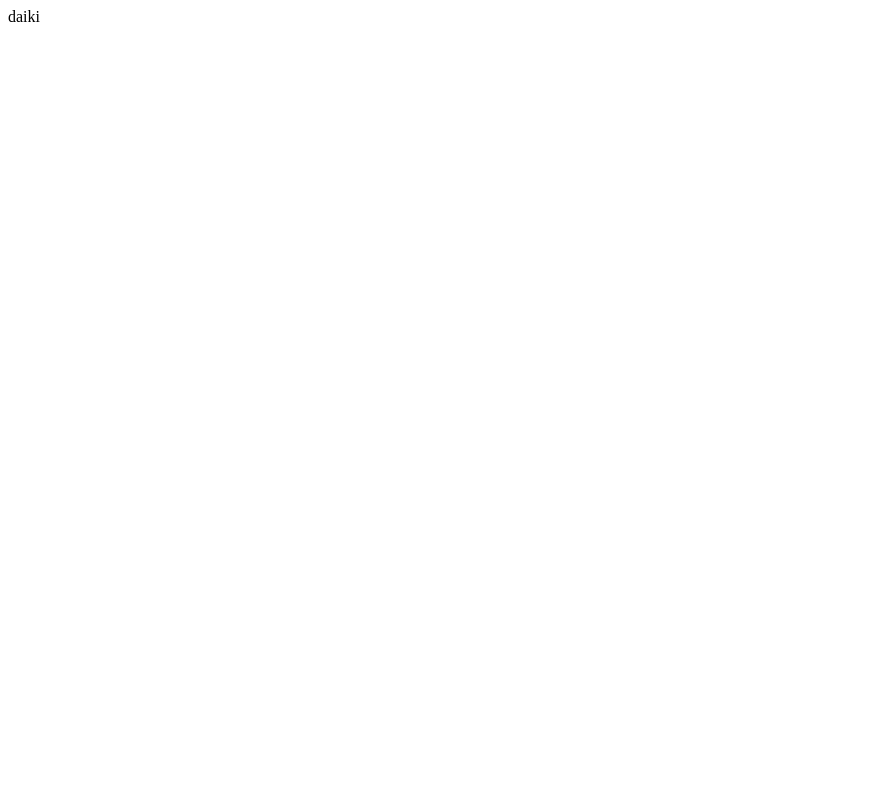
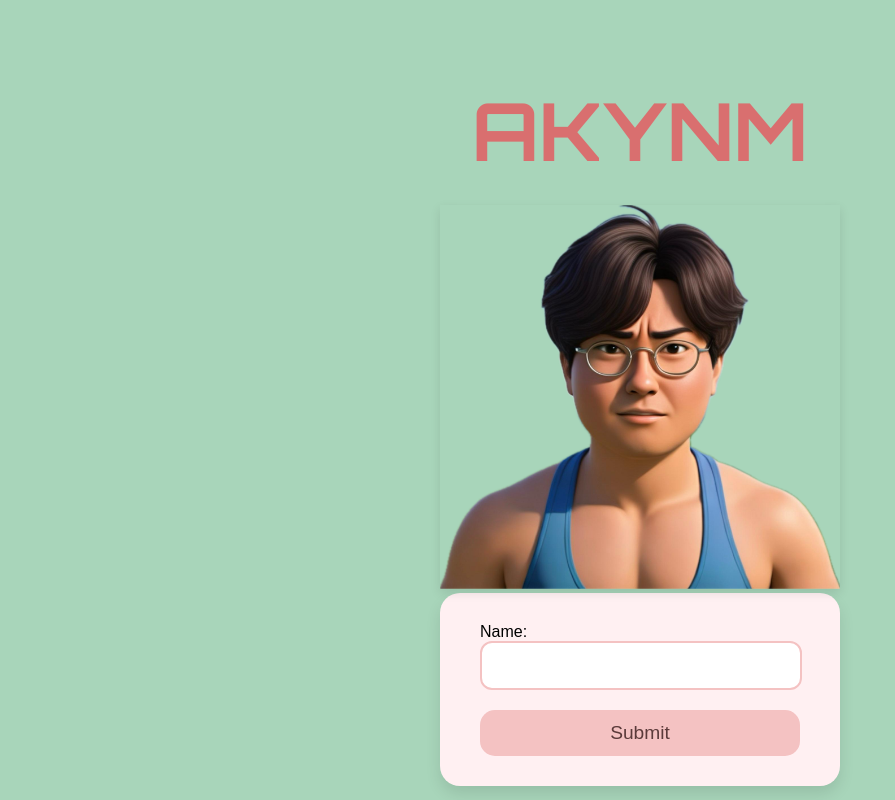
Before and after one commit to aibands/js-mini-app-1, a plain HTML site: page index.html in a window 1280 px wide. Shown: the whole page, without its empty margins (0-895 px from the left). Drawn offline with Linux system fonts and the light colour scheme.

Commit message:
complite

```diff
--- a/index.html
+++ b/index.html
@@ -1,15 +1,98 @@
 <!DOCTYPE html>
-<html lang="en">
+<html lang="ja">
 <head>
-    <meta charset="UTF-8">
-    <meta name="viewport" content="width=device-width, initial-scale=1.0">
-    <link rel="stylesheet" href="style.css">
-    <title>Homepage</title>
+<meta charset="UTF-8" />
+<meta name="viewport" content="width=device-width, initial-scale=1" />
+<title>ペットの名前入力</title>
+<link href="https://fonts.googleapis.com/css2?family=Orbitron:wght@700&display=swap" rel="stylesheet">
+<style>
+  body {
+    margin: 0;
+    background-color: #A8D5BA; /* ファンシーなグリーン */
+    font-family: 'Arial Rounded MT Bold', 'ヒラギノ丸ゴ Pro', 'メイリオ', sans-serif;
+    display: flex;
+    justify-content: center;
+    align-items: center;
+    height: 100vh;
+  }
+  .container {
+    background: #fff0f2; /* 桜色の超淡い背景 */
+    padding: 30px 40px;
+    border-radius: 20px;
+    box-shadow: 0 8px 15px rgba(0,0,0,0.1);
+    text-align: left;
+    width: 320px;
+  }
+  h1 {
+    color: #d96f6f; /* 桜色より少し濃い */
+    margin-bottom: 25px;
+    font-size: 5rem;
+    text-align: center;
+    font-family:'Orbitron', sans-serif;
+  }
+  input[type="text"] {
+    width: 90%;
+    padding: 12px 15px;
+    border: 2px solid #F4C2C2; /* 桜色の枠線 */
+    border-radius: 12px;
+    font-size: 1.1rem;
+    outline: none;
+    transition: border-color 0.3s ease;
+  }
+  input[type="text"]:focus {
+    border-color: #7AAE84; /* フォーカス時はグリーン系 */
+  }
+  button {
+    margin-top: 20px;
+    width: 100%;
+    background-color: #F4C2C2; /* 桜色 */
+    border: none;
+    padding: 12px;
+    border-radius: 15px;
+    font-size: 1.2rem;
+    color: #5B3A3A; /* 落ち着いた濃い色 */
+    cursor: pointer;
+    transition: background-color 0.3s ease;
+  }
+  button:hover {
+    background-color: #7AAE84; /* ホバーでファンシーグリーン */
+    color: white;
+  }
+
+  .username {
+    font-weight: bold;
+    color: #d96f6f; /* 桜色 */
+  }
+
+  .shintaro{
+
+    top: 20px;
+    right: 20px;
+    width: 400px;
+
+
+    box-shadow: 0 4px 10px rgba(0,0,0,0.1);
+  }
+</style>
 </head>
+<body class="flex flex-col justify-center" >
+    <section class="flex flex-col justify-center">
+    <h1>AKYNM</h1>
+  <img class="shintaro" src="./img/IMG_0339.PNG" alt="">
+  <form class="container" onsubmit="saveName(event)">
+    <label>Name:</label>
+    <input type="text" id="username" required>
+    <button type="submit">Submit</button>
+  </form>
 
-<!-- DAIKKKKI -->
-<body>
-    daiki
-    <script src="script.js"></script>
+  <script>
+    function saveName(event) {
+      event.preventDefault();
+      const name = document.getElementById("username").value;
+      localStorage.setItem("username", name); // save in browser
+      window.location.href = "welcome.html"; // go to next page
+    }
+  </script>
+    </section>
 </body>
 </html>
```
Also changed, not shown: img/IMG_0339.PNG (added).
